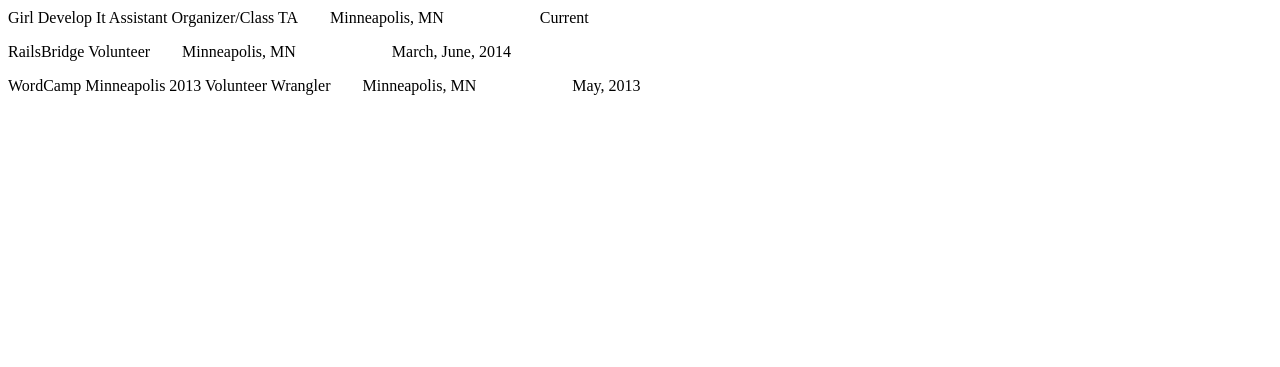
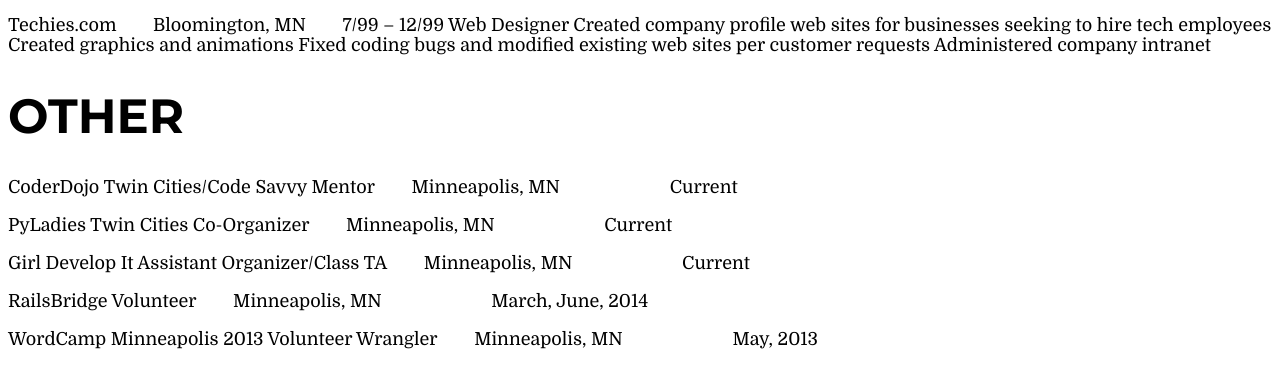
Before and after one commit to monifrancesca/monifrancesca.github.io, a plain HTML site: page index.html in a window 1280 px wide. Shown: the part 768-1135 px from the top of the page. Before the commit the page ends 879 px from the top, so only its background shows below. Drawn offline with Linux system fonts and the light colour scheme.

Commit message:
Experimenting with Google fonts

```diff
--- a/index.html
+++ b/index.html
@@ -3,6 +3,8 @@
 	<head>
 		<link rel="stylesheet" href="main.css">
 		<title>Monique Francesca's Resume</title>
+		<link href='http://fonts.googleapis.com/css?family=Montserrat:400,700' rel='stylesheet' type='text/css'>
+		<link href='http://fonts.googleapis.com/css?family=Domine:400,700' rel='stylesheet' type='text/css'>
 	</head>
 
 	<body>
--- a/main.css
+++ b/main.css
@@ -1,3 +1,13 @@
+h1 {
+	font-family: 'Montserrat', sans-serif;
+	font-size: 48px;
+}
+
+p {
+	font-family: 'Domine', serif;
+	font-size: 18px;
+}
+
 .container a {
 	color: #5a5a5a;
 	font-size: 24px;
```
